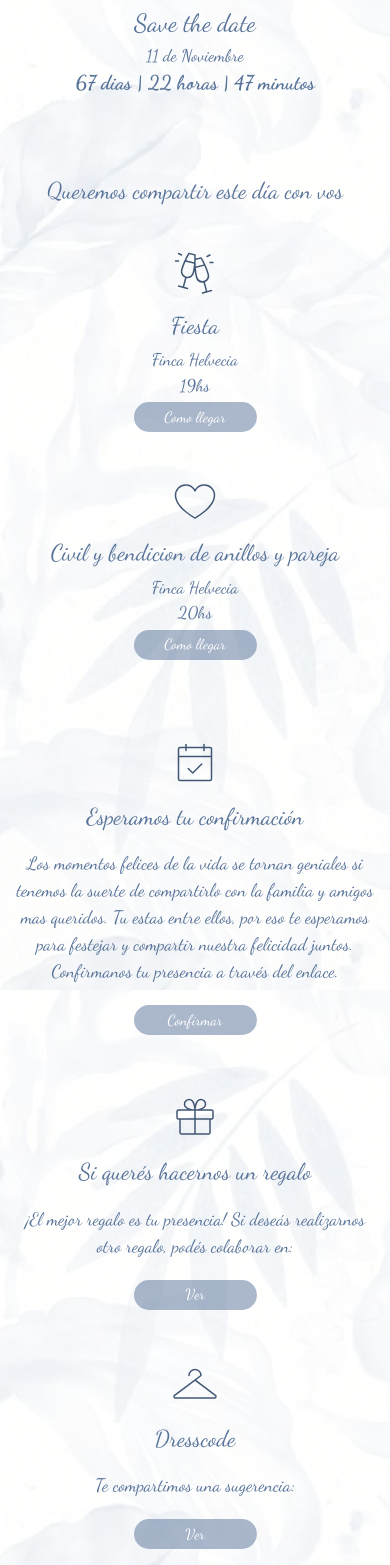
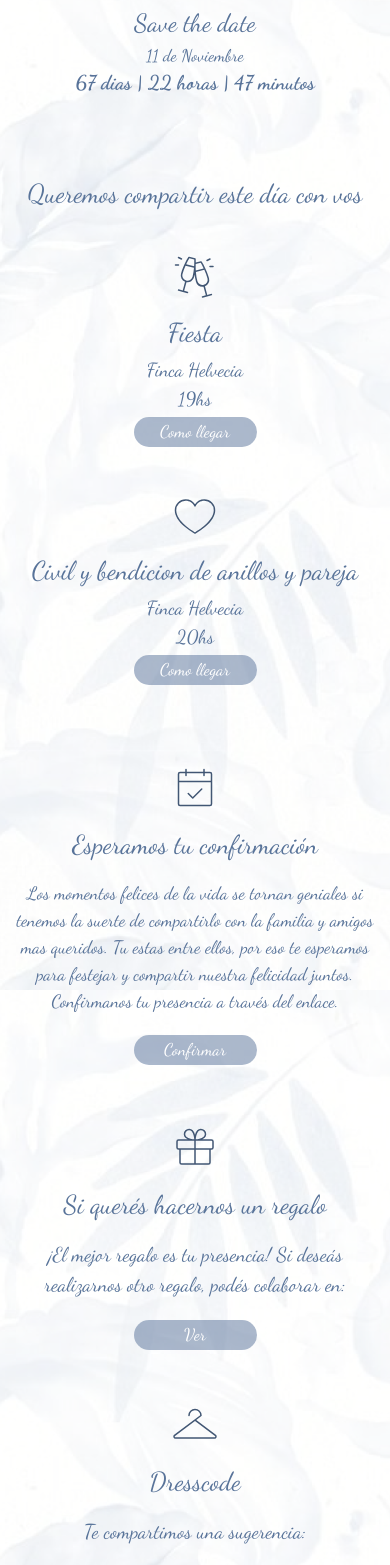
Before and after one commit to Martinasorialanzi/wedPractice, a Next.js app: page /noemiJorge in a window 390 px wide. Shown: the part 432-1997 px from the top of the page. Built offline with nearby package versions, Linux system fonts and the light colour scheme.

Commit message:
cambio de ltera en responsive

```diff
--- a/src/app/noemiJorge/page.jsx
+++ b/src/app/noemiJorge/page.jsx
@@ -59,18 +59,18 @@ export default function NoemiJorge() {
         lugarExtra="Finca Helvecia"
         horarioExtra="20hs"
         linkExtra="https://www.google.com/maps/place/Finca+Helvecia/@-27.229575,-65.3562433,15z/data=!4m6!3m5!1s0x9423b1c826e9a8ed:0x592654f7011510e5!8m2!3d-27.229575!4d-65.3562433!16s%2Fg%2F11sgdmmyl6?entry=ttu&g_ep=EgoyMDI0MDkxNS4wIKXMDSoASAFQAw%3D%3D"
-        buttonClassColors={`${buttonBgColor} ${buttonTextColor} ${buttonHoverColor} lg:text-[20px] lg:w-[150px] lg:h-[40px]`}
+        buttonClassColors={`${buttonBgColor} ${buttonTextColor} ${buttonHoverColor} text-[17px] lg:text-[20px] lg:w-[150px] lg:h-[40px]`}
         textColor={textColor}
         // sectionClass=""
-        titleClass={`lg:text-[35px] font-normal text-[23px] ${textColor}`}
+        titleClass={`lg:text-[35px] font-normal text-[26px] ${textColor}`}
 
         // textClass=""
         // buttonClass=""
         // imageClass=""
         // ceremoniaSectionClass=""
         // fiestaSectionClass=""
-        lugarClass={`lg:text-[23px] text-[17px] font-normal mt-1 text-center ${textColor}`}
-        horarioClass={`lg:text-[23px] text-[17px] font-normal text-center ${textColor}`}
+        lugarClass={`lg:text-[23px] text-[19px] font-normal mt-1 text-center ${textColor}`}
+        horarioClass={`lg:text-[23px] text-[19px] font-normal text-center ${textColor}`}
         // buttonCeremoniaClass=""
         // buttonFiestaClass=""
       />
@@ -78,7 +78,7 @@ export default function NoemiJorge() {
       <Confirmation
         iconColor={iconColor}
         linkConfirmacion="https://docs.google.com/forms/d/1V4x9nBBmgCxIl2cXds3tGV6v6D-zfnYrlKREvDdFxz4/viewform?edit_requested=true"
-        buttonClassColors={`${buttonBgColor} ${buttonTextColor} ${buttonHoverColor} lg:text-[20px] lg:w-[150px] lg:h-[40px]`}
+        buttonClassColors={`${buttonBgColor} ${buttonTextColor} ${buttonHoverColor} text-[17px] lg:text-[20px] lg:w-[150px] lg:h-[40px]`}
         textColor={textColor}
         descripcion="Los momentos felices de la vida se tornan geniales si
           tenemos la suerte de compartirlo con la familia y amigos
@@ -87,7 +87,7 @@ export default function NoemiJorge() {
           través del enlace."
         // sectionClass=""
         // imageClass=""
-        titleClass={`lg:text-[35px] font-normal text-[23px] ${textColor}`}
+        titleClass={`lg:text-[35px] font-normal text-[26px] ${textColor}`}
         descriptionClass={`lg:text-[23px] font-normal m-4 text-[18px] ${textColor}`}
         // buttonClass=""
       />
@@ -98,30 +98,30 @@ export default function NoemiJorge() {
         img2="https://i.ibb.co/9pHQws1/Vector.webp"
         regaloLista={false}
         regaloAlias={true}
-        buttonClassColors={`${buttonBgColor} ${buttonTextColor} ${buttonHoverColor} lg:text-[20px] lg:w-[150px] lg:h-[40px]`}
+        buttonClassColors={`${buttonBgColor} ${buttonTextColor} ${buttonHoverColor} text-[17px] lg:text-[20px] lg:w-[150px] lg:h-[40px]`}
         textColor={textColor}
         // sectionClass=""
         // imageClass=""
-        titleClass={`lg:text-[35px] font-normal text-[23px] ${textColor}`}
-        descriptionClass={`lg:text-[23px] font-normal m-4 text-[18px] ${textColor}`}
+        titleClass={`lg:text-[35px] font-normal text-[26px] ${textColor}`}
+        descriptionClass={`lg:text-[23px] font-normal m-4 text-[20px] ${textColor}`}
         // buttonClass=""
         // modalBackgroundClass=""
-        modalContentClass={`bg-white rounded-lg p-6 z-10 lg:p-10 lg:text-[23px] font-normal m-4 text-[18px] ${textColor}`}
+        modalContentClass={`bg-white rounded-lg p-6 z-10 lg:p-10 lg:text-[23px] font-normal m-4 text-[20px] ${textColor}`}
       />
       <Mas
         iconColor={iconColor}
         dresscode="Formal y Elegante"
         // spotify="https://open.spotify.com/playlist/37i9dQZEVXbMMy2roB9myp?si=_sxc0d_kTNWW32BpyQadcg&pi=u-TONuDD0FSg-u"
         fotos="https://drive.google.com/drive/folders/1OL7YVZYRzoR4P-TNPvg9ZhCOWjkhNSdH?usp=sharing"
-        buttonClassColors={`${buttonBgColor} ${buttonTextColor} ${buttonHoverColor} lg:text-[20px] lg:w-[150px] lg:h-[40px]`}
+        buttonClassColors={`${buttonBgColor} ${buttonTextColor} ${buttonHoverColor} text-[17px] lg:text-[20px] lg:w-[150px] lg:h-[40px]`}
         textColor={textColor}
         // sectionClass=""
         // imageClass=""
-        titleClass={`lg:text-[35px] font-normal text-[23px] ${textColor}`}
-        descriptionClass={`lg:text-[23px] font-normal m-4 text-[18px] ${textColor}`}
+        titleClass={`lg:text-[35px] font-normal text-[26px] ${textColor}`}
+        descriptionClass={`lg:text-[23px] font-normal m-4 text-[20px] ${textColor}`}
         // buttonClass=""
         // modalBackgroundClass=""
-        modalContentClass={`bg-white rounded-lg p-6 z-10 lg:p-10 lg:text-[23px] font-normal m-4 text-[18px] ${textColor}`}
+        modalContentClass={`bg-white rounded-lg p-6 z-10 lg:p-10 lg:text-[23px] font-normal m-4 text-[20px] ${textColor}`}
       />
 
     </main>
```
